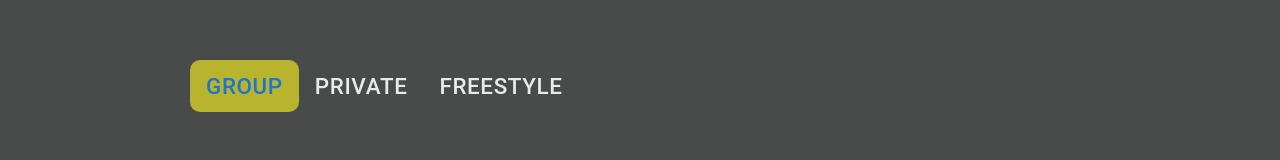
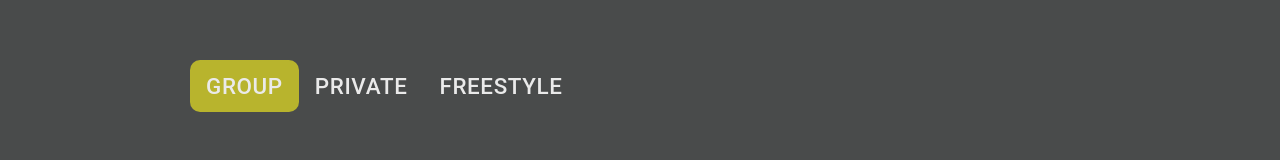
Before and after one commit to garytann/four-wheels-app-react, a React (Create React App) app in the folder my-app/: page /bookings in a window 1280 px wide. Shown: the part 608-768 px from the top of the page. Built offline with nearby package versions, Linux system fonts and the light colour scheme.

Commit message:
bug fixes for tabs component

```diff
--- a/my-app/src/components/Services.js
+++ b/my-app/src/components/Services.js
@@ -12,6 +12,10 @@ function Services(props){
     const isMobile = useMediaQuery('(max-width:768px)');
 
     const [selected, setSelected] = useState("GROUP"); // Default selection
+
+    const handleChange = (event, newValue) => {
+        setSelected(newValue);
+    };
 
     // Function to handle click events
     // const handleClick = (service) => {
@@ -28,6 +32,16 @@ function Services(props){
     //         backgroundColor: isSelected ? "#B8B42D" : "inherit",
     //     },
     // }));
+
+    const ServiceTabs = styled(Tabs)(({ theme }) => ({
+        '.MuiTab-root': {
+            color: '#EAEAEA', // Ensures the font color is applied to each Tab
+            borderRadius: '10px', // Sets the border radius of the Tabs
+        },
+        '.Mui-selected': {
+            backgroundColor: '#B8B42D', // Sets the background color of the selected Tab
+        },
+    }));
 
     const CardButton = styled(Button)(({ theme }) => ({
         backgroundColor: "#transparent",
@@ -73,33 +87,17 @@ function Services(props){
             {/*        FREESTYLE*/}
             {/*    </ServiceButton>*/}
             {/*</Stack>*/}
-            {/*<Box sx={{ width: '100%' }}>*/}
-                <Tabs
+                <ServiceTabs
                     value={selected}
-                    onChange={(event, newValue) => setSelected(newValue)}
-                    sx={{
-                        // Custom textColor using CSS properties
-                        '.MuiTabs-indicator': {
-                            backgroundColor: 'transparent', // Custom indicator color
-                        },
-                        '.MuiTab-root': {
-                            color: '#EAEAEA', // Custom text color for all tabs
-                            borderRadius: '10px', // Adds border radius to each tab
-                            backgroundColor: 'transparent'
-                        },
-                        '.Mui-selected': {
-                            backgroundColor: '#B8B42D' // Ensures selected tab also has a transparent background
-                            // backgroundColor: isMobile ? '#B8B42D' : '#B8B42D', // Ensures selected tab also has a transparent background
-                        },
-
-                    }}
+                    onChange={handleChange}
+                    textColor="transparent"
+                    indicatorColor="transparent"
                     aria-label="services selection tabs"
                 >
                     <Tab value="GROUP" label="GROUP" sx={{fontSize: isMobile ? '1rem' : '1.4rem'}} />
-                    <Tab value="PRVIATE" label="PRIVATE" sx={{fontSize: isMobile ? '1rem' : '1.4rem'}} />
+                    <Tab value="PRIVATE" label="PRIVATE" sx={{fontSize: isMobile ? '1rem' : '1.4rem'}} />
                     <Tab value="FREESTYLE" label="FREESTYLE" sx={{fontSize: isMobile ? '1rem' : '1.4rem'}} />
-                </Tabs>
-            {/*</Box>*/}
+                </ServiceTabs>
 
             {dataToDisplay.map((item, index) => (
                 <div className={styles.cardsList} key={`${selected}-${index}`}>
```
